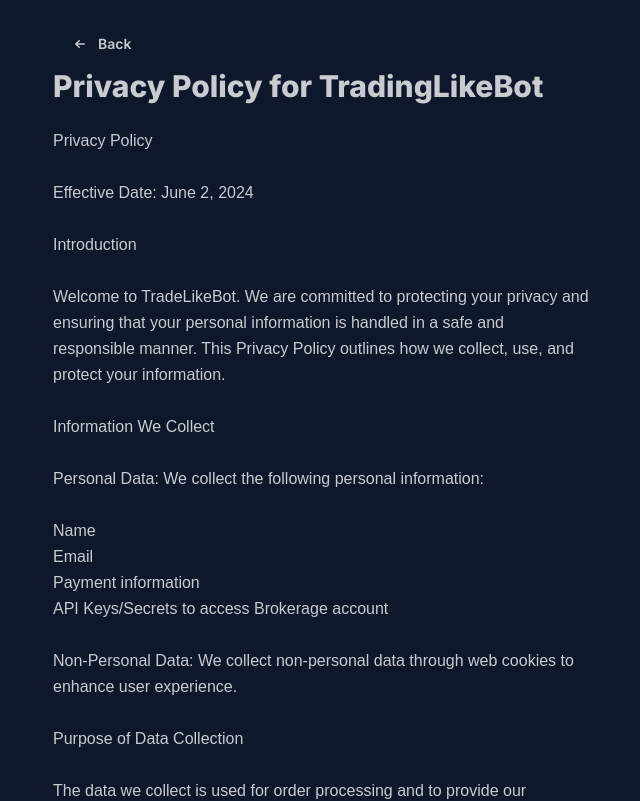
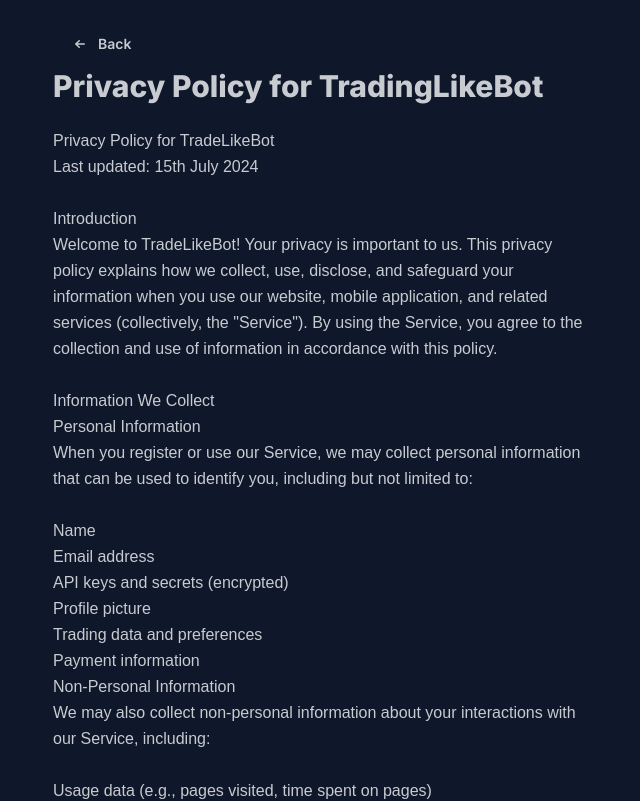
Before and after one commit to KonstantinMB/tradelikebot-ui, a Next.js app: page /privacy-policy in a window 1280 px wide. Shown: the top 801 px of the page, without its empty margins (319-959 px from the left). Built offline with nearby package versions, Linux system fonts and the light colour scheme; no server answers.

Commit message:
update POS

```diff
--- a/app/privacy-policy/page.tsx
+++ b/app/privacy-policy/page.tsx
@@ -34,48 +34,66 @@
           className="leading-relaxed whitespace-pre-wrap"
           style={{ fontFamily: "sans-serif" }}
         >
-          {`Privacy Policy
-
-Effective Date: June 2, 2024
+          {`Privacy Policy for TradeLikeBot
+Last updated: 15th July 2024
 
 Introduction
-
-Welcome to TradeLikeBot. We are committed to protecting your privacy and ensuring that your personal information is handled in a safe and responsible manner. This Privacy Policy outlines how we collect, use, and protect your information.
+Welcome to TradeLikeBot! Your privacy is important to us. This privacy policy explains how we collect, use, disclose, and safeguard your information when you use our website, mobile application, and related services (collectively, the "Service"). By using the Service, you agree to the collection and use of information in accordance with this policy.
 
 Information We Collect
-
-Personal Data: We collect the following personal information:
+Personal Information
+When you register or use our Service, we may collect personal information that can be used to identify you, including but not limited to:
 
 Name
-Email
+Email address
+API keys and secrets (encrypted)
+Profile picture
+Trading data and preferences
 Payment information
-API Keys/Secrets to access Brokerage account
+Non-Personal Information
+We may also collect non-personal information about your interactions with our Service, including:
 
-Non-Personal Data: We collect non-personal data through web cookies to enhance user experience.
+Usage data (e.g., pages visited, time spent on pages)
+Device information (e.g., IP address, browser type, operating system)
+How We Use Your Information
+We use the information we collect for various purposes, including:
 
-Purpose of Data Collection
+To provide, maintain, and improve our Service
+To personalize your experience
+To process transactions and manage your account
+To communicate with you, including sending updates and promotional materials
+To monitor and analyze usage and trends to improve your experience
+To prevent fraudulent transactions and ensure the security of our Service
+Sharing Your Information
+We may share your information with third parties in the following situations:
 
-The data we collect is used for order processing and to provide our services efficiently.
+With service providers who perform services on our behalf (e.g., payment processing, data analysis)
+To comply with legal obligations or respond to lawful requests from public authorities
+To protect and defend our rights or property, or the safety of our users or the public
+In connection with a business transaction, such as a merger or acquisition
+Data Security
+We implement a variety of security measures to maintain the safety of your personal information. All sensitive information is encrypted and transmitted securely. However, no method of transmission over the Internet or method of electronic storage is 100% secure, and we cannot guarantee its absolute security.
 
-Data Sharing
+Your Rights
+Depending on your location, you may have the following rights regarding your personal information:
 
-We do not share your personal information with any third parties.
+The right to access, update, or delete your personal information
+The right to object to or restrict the processing of your personal information
+The right to data portability
+The right to withdraw consent at any time
+To exercise these rights, please contact us using the contact information provided below.
 
-Children’s Privacy
+Third-Party Links
+Our Service may contain links to third-party websites or services that are not operated by us. We are not responsible for the privacy practices or the content of these third-party sites.
 
-TradeLikeBot does not knowingly collect any personal information from children.
-
-Updates to the Privacy Policy
-
-We may update this Privacy Policy from time to time. Users will be notified of any changes via email.
+Changes to This Privacy Policy
+We may update our privacy policy from time to time. We will notify you of any changes by posting the new privacy policy on this page. You are advised to review this privacy policy periodically for any changes.
 
 Contact Us
+If you have any questions about this privacy policy or our data practices, please contact us at:
 
-If you have any questions about this Privacy Policy, please contact us at: mail@tradelikebot.com
-
-Conclusion
-
-Thank you for using TradeLikeBot. Your privacy and trust are important to us.`}
+TradeLikeBot
+Email: konstantin.borimechkov14@gmail.com`}
         </pre>
       </div>
     </main>
```
